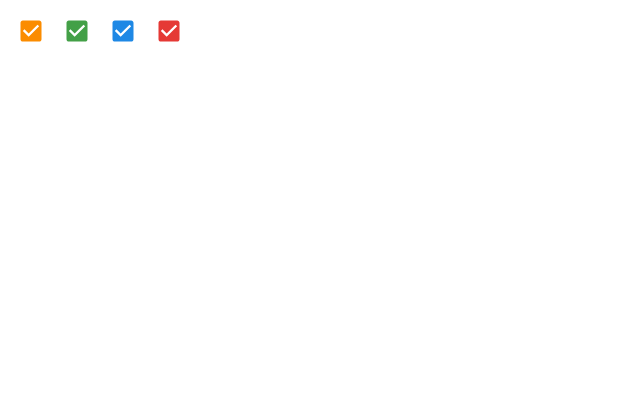
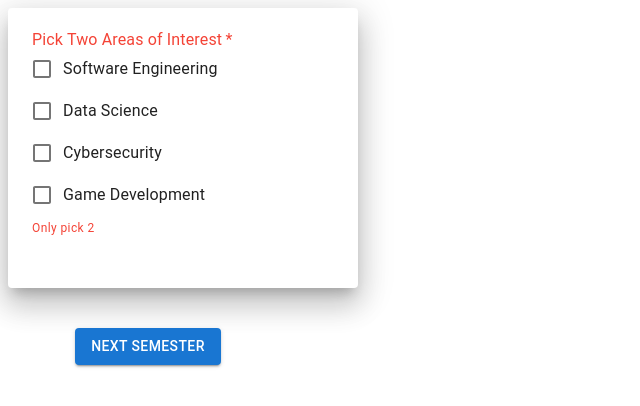
Before and after one commit to rickylan99/degree_planner, a Gatsby site: page /components/selectInterest in a window 1280 px wide. Shown: the whole page, without its empty margins (0-640 px from the left). Built offline with nearby package versions, Linux system fonts and the light colour scheme; Gatsby itself is replaced by a stand-in of ours.

Commit message:
interest selection

```diff
--- a/src/pages/components/selectInterest.js
+++ b/src/pages/components/selectInterest.js
@@ -1,61 +1,76 @@
-import * as React from 'react';
+import React from 'react';
+import { makeStyles } from '@material-ui/core/styles';
+import FormLabel from '@material-ui/core/FormLabel';
+import FormControl from '@material-ui/core/FormControl';
+import FormGroup from '@material-ui/core/FormGroup';
+import FormControlLabel from '@material-ui/core/FormControlLabel';
+import FormHelperText from '@material-ui/core/FormHelperText';
+import Checkbox from '@material-ui/core/Checkbox';
+import { Button, Paper, TextField} from '@mui/material';
 import Box from '@mui/material/Box';
-import InputLabel from '@mui/material/InputLabel';
-import MenuItem from '@mui/material/MenuItem';
-import FormControl from '@mui/material/FormControl';
-import Select from '@mui/material/Select';
-import { TextField , Button, Paper, Checkbox} from '@mui/material';
 import { red, green, blue, orange } from '@mui/material/colors';
 
-const label = { inputProps: { 'aria-label': 'Checkbox demo' } };
 
-export default function SelectInterest(props) {
+
+const useStyles = makeStyles((theme) => ({
+  root: {
+    display: 'flex',
+  },
+  formControl: {
+    margin: theme.spacing(3),
+  },
+}));
+
+export default function CheckboxesGroup(props) {
+  const classes = useStyles();
+  const [state, setState] = React.useState({
+    Software: false,
+    DataScience: false,
+    Cybersecurity: false,
+    GameDevelopment: false,
+  });
+
+  const handleChange = (event) => {
+    setState({ ...state, [event.target.name]: event.target.checked });
+  };
+
+  const { Software, DataScience, Cybersecurity, GameDevelopment } = state;
+  const error = [Software, DataScience, Cybersecurity, GameDevelopment].filter((v) => v).length !== 2;
+
   return (
-    <div>
-      <Checkbox
-        {...label}
-        defaultChecked
-        sx={{
-          color: orange[800],
-          '&.Mui-checked': {
-            color: orange[600],
-          },
-          '& .MuiSvgIcon-root': { fontSize: 28 }
-        }}
-      />
-      <Checkbox
-        {...label}
-        defaultChecked
-        sx={{
-          color: green[800],
-          '&.Mui-checked': {
-            color: green[600],
-          },
-          '& .MuiSvgIcon-root': { fontSize: 28 }
-        }}
-      />
-      <Checkbox
-        {...label}
-        defaultChecked
-        sx={{
-          color: blue[800],
-          '&.Mui-checked': {
-            color: blue[600],
-          },
-          '& .MuiSvgIcon-root': { fontSize: 28 }
-        }}
-      />
-      <Checkbox
-        {...label}
-        defaultChecked
-        sx={{
-          color: red[800],
-          '&.Mui-checked': {
-            color: red[600],
-          },
-          '& .MuiSvgIcon-root': { fontSize: 28 }
-        }}
-      />
+    <div className='centered'>
+      <Paper sx= {{ width: 350, height: 280, overflow: 'auto'}} elevation= {18}>
+        <Box sx={{ width: 300 }}>
+          <FormControl required error={error} component="fieldset" className={classes.formControl}>
+            <FormLabel component="legend">Pick Two Areas of Interest</FormLabel>
+            <FormGroup>
+              <FormControlLabel
+                control={<Checkbox checked={Software} onChange={handleChange} name="Software" />}
+                label="Software Engineering"
+              />
+              <FormControlLabel
+                control={<Checkbox checked={DataScience} onChange={handleChange} name="DataScience" />}
+                label="Data Science"
+              />
+              <FormControlLabel
+                control={<Checkbox checked={Cybersecurity} onChange={handleChange} name="Cybersecurity" />}
+                label="Cybersecurity"
+              />
+              <FormControlLabel
+                control={<Checkbox checked={GameDevelopment} onChange={handleChange} name="GameDevelopment" />}
+                label="Game Development"
+              />
+            </FormGroup>
+            <FormHelperText>Only pick 2</FormHelperText>
+          </FormControl>
+        </Box>
+      </Paper>
+
+      <Box sx={{ width: 200, marginTop: 5, marginLeft: 5}}>
+          <center>
+            <Button onClick={props.handleSubmit} variant="contained">Next Semester</Button>
+          </center>
+        </Box>
     </div>
   );
 }
```
